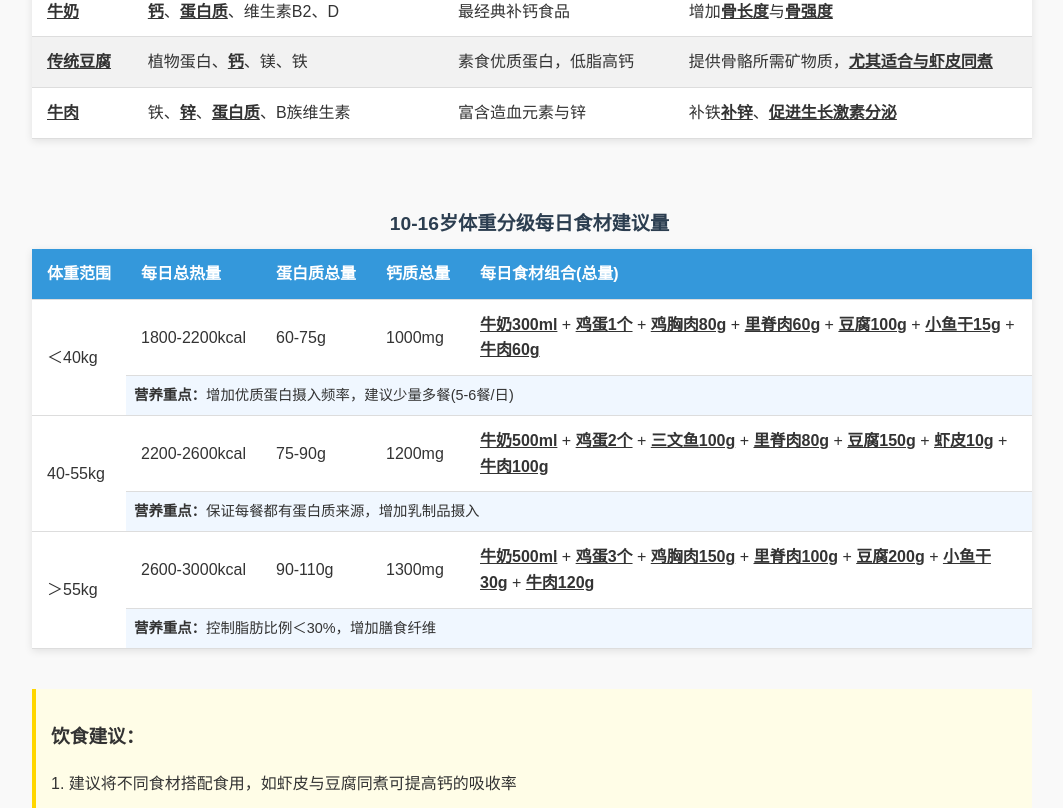
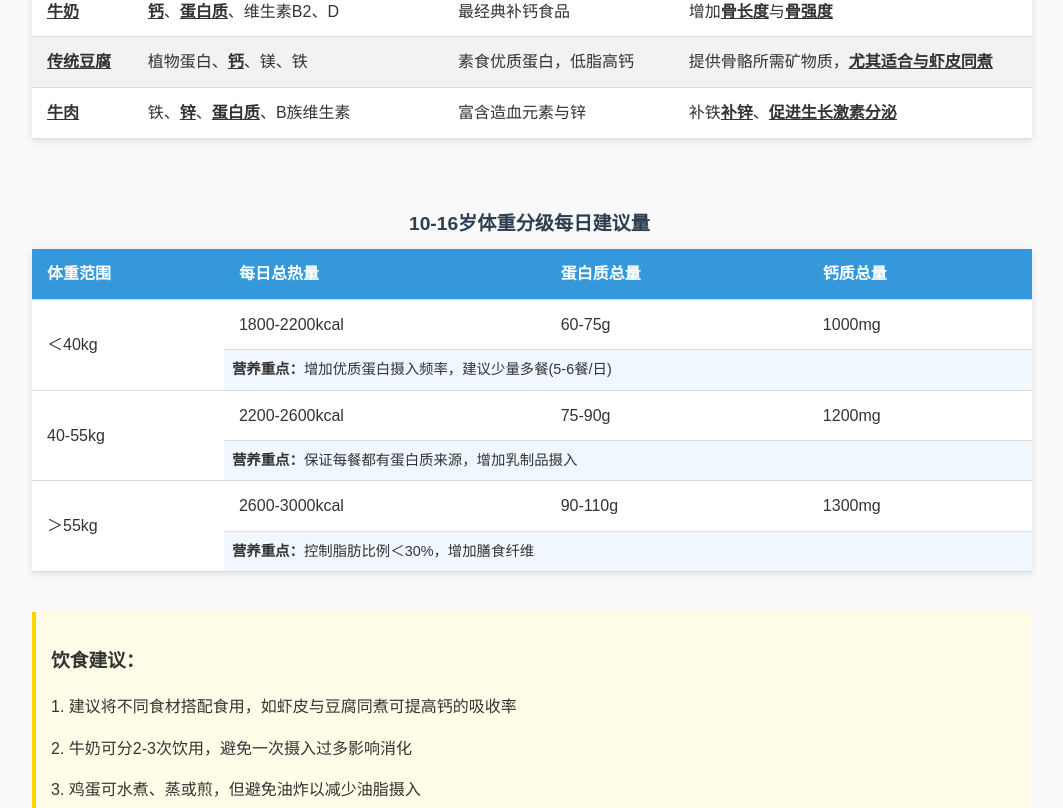
Before and after one commit to Sandy-long/H-meat, a plain HTML site: page index.html in a window 1280 px wide. Shown: the part 532-1340 px from the top of the page, without its empty margins (108-1171 px from the left). Drawn offline with Linux system fonts and the light colour scheme.

Commit message:
Update index.html

```diff
--- a/index.html
+++ b/index.html
@@ -173,14 +173,14 @@
         </table>
 
         <table>
-            <caption>10-16岁体重分级每日食材建议量 <span class="pin-icon"></span></caption>
+            <caption>10-16岁体重分级每日建议量 <span class="pin-icon"></span></caption>
             <thead>
                 <tr>
                     <th>体重范围</th>
                     <th>每日总热量</th>
                     <th>蛋白质总量</th>
                     <th>钙质总量</th>
-                    <th class="daily-combination">每日食材组合(总量)</th>
+
                 </tr>
             </thead>
             <tbody>
@@ -190,7 +190,7 @@
                     <td>1800-2200kcal</td>
                     <td>60-75g</td>
                     <td>1000mg</td>
-                    <td class="daily-combination"><span class="highlight">牛奶300ml</span> + <span class="highlight">鸡蛋1个</span> + <span class="highlight">鸡胸肉80g</span> + <span class="highlight">里脊肉60g</span> + <span class="highlight">豆腐100g</span> + <span class="highlight">小鱼干15g</span> + <span class="highlight">牛肉60g</span></td>
+
                 </tr>
                 <tr>
                     <td colspan="4" class="weight-note">
@@ -204,7 +204,7 @@
                     <td>2200-2600kcal</td>
                     <td>75-90g</td>
                     <td>1200mg</td>
-                    <td class="daily-combination"><span class="highlight">牛奶500ml</span> + <span class="highlight">鸡蛋2个</span> + <span class="highlight">三文鱼100g</span> + <span class="highlight">里脊肉80g</span> + <span class="highlight">豆腐150g</span> + <span class="highlight">虾皮10g</span> + <span class="highlight">牛肉100g</span></td>
+
                 </tr>
                 <tr>
                     <td colspan="4" class="weight-note">
@@ -218,7 +218,7 @@
                     <td>2600-3000kcal</td>
                     <td>90-110g</td>
                     <td>1300mg</td>
-                    <td class="daily-combination"><span class="highlight">牛奶500ml</span> + <span class="highlight">鸡蛋3个</span> + <span class="highlight">鸡胸肉150g</span> + <span class="highlight">里脊肉100g</span> + <span class="highlight">豆腐200g</span> + <span class="highlight">小鱼干30g</span> + <span class="highlight">牛肉120g</span></td>
+
                 </tr>
                 <tr>
                     <td colspan="4" class="weight-note">
```
